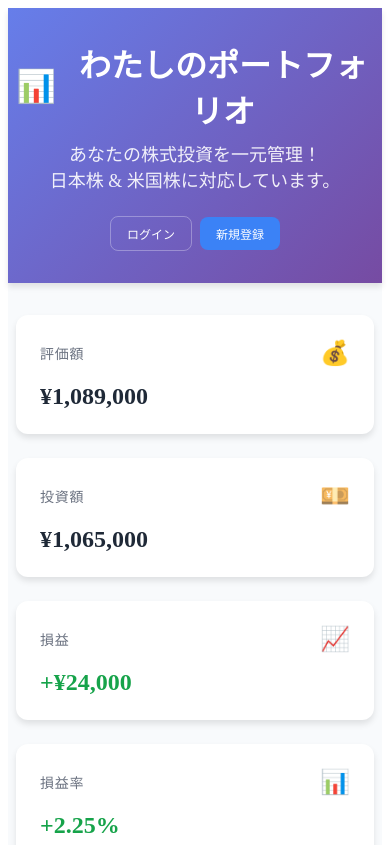
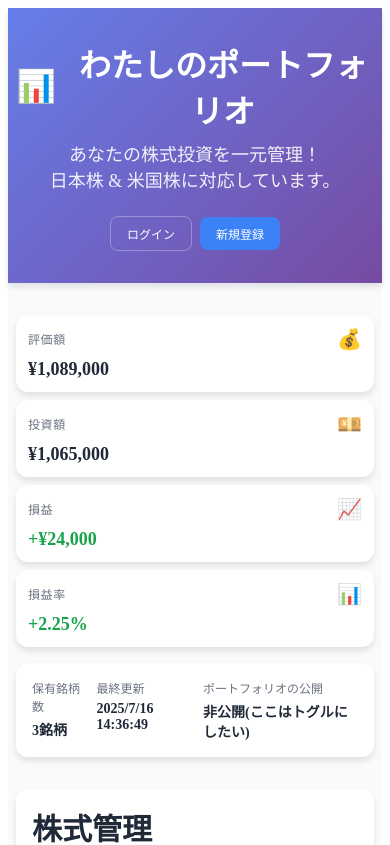
Before and after one commit to EndoMotoki/stock-portfolio, a Vue app in the folder client/: page / in a window 390 px wide. Shown: the top 845 px of the page. Built offline with nearby package versions, Linux system fonts and the light colour scheme; the HTML template or start-up script is replaced by a standard one.

Commit message:
スマホ版でポートフォリオサマリーをコンパクトに調整

```diff
--- a/client/src/components/PortfolioSummary.vue
+++ b/client/src/components/PortfolioSummary.vue
@@ -182,16 +182,61 @@ onMounted(() => {
 
 @media (max-width: 768px) {
   .summary-grid {
-    grid-template-columns: 1fr;
+    grid-template-columns: repeat(2, 1fr);
+    gap: 0.75rem;
+    margin-bottom: 1rem;
+  }
+
+  .summary-card {
+    padding: 1rem;
+  }
+
+  .card-header {
+    margin-bottom: 0.5rem;
+  }
+
+  .card-header h3 {
+    font-size: 0.75rem;
+  }
+
+  .icon {
+    font-size: 1.25rem;
   }
 
   .card-value {
-    font-size: 1.5rem;
+    font-size: 1.25rem;
   }
 
   .portfolio-stats {
-    flex-direction: column;
+    padding: 1rem;
     gap: 1rem;
+  }
+
+  .stat-item {
+    gap: 0.25rem;
+  }
+
+  .stat-label {
+    font-size: 0.75rem;
+  }
+
+  .stat-value {
+    font-size: 0.875rem;
+  }
+}
+
+@media (max-width: 480px) {
+  .summary-grid {
+    grid-template-columns: 1fr;
+    gap: 0.5rem;
+  }
+
+  .summary-card {
+    padding: 0.75rem;
+  }
+
+  .card-value {
+    font-size: 1.125rem;
   }
 }
 </style>
```
